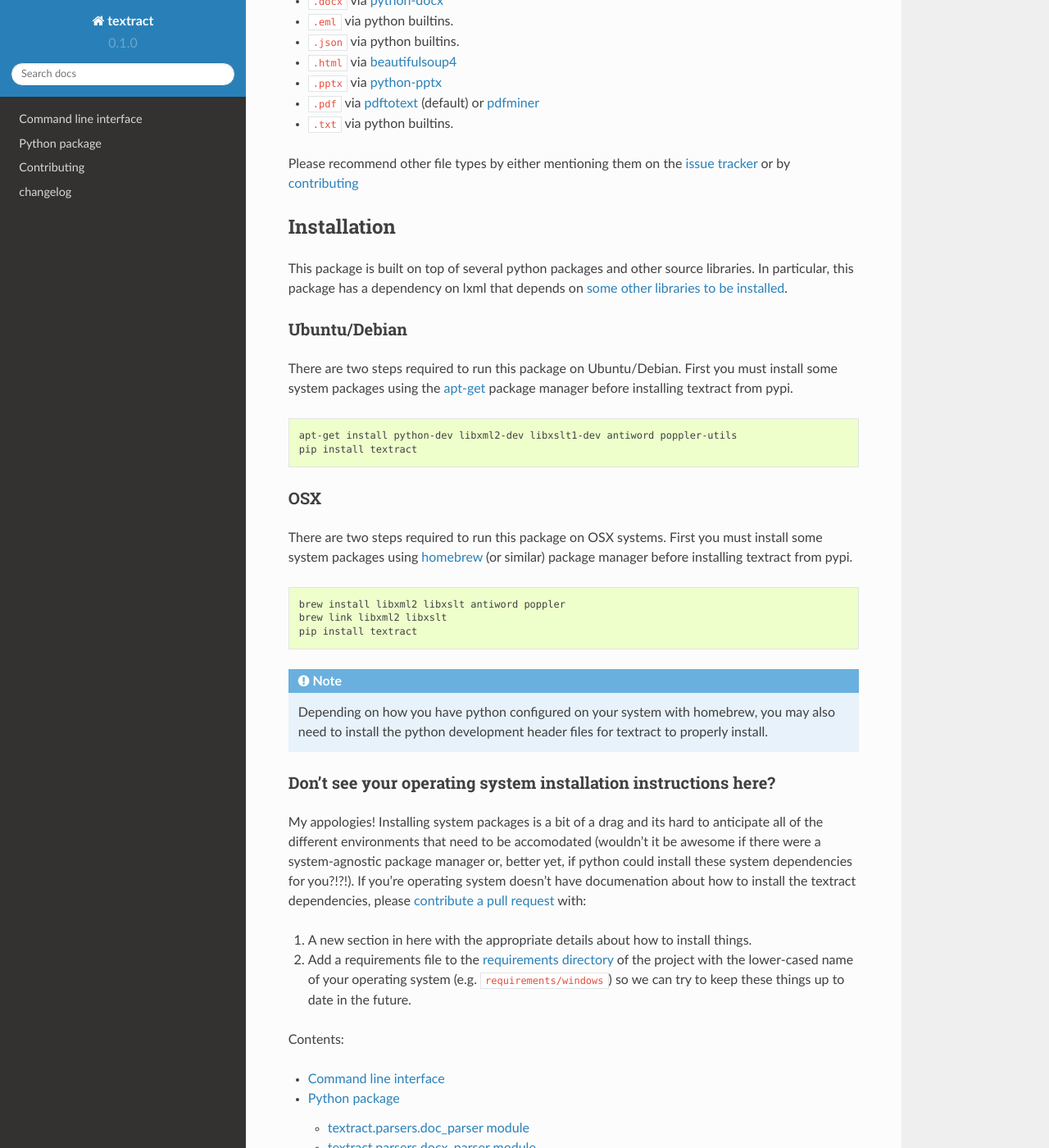
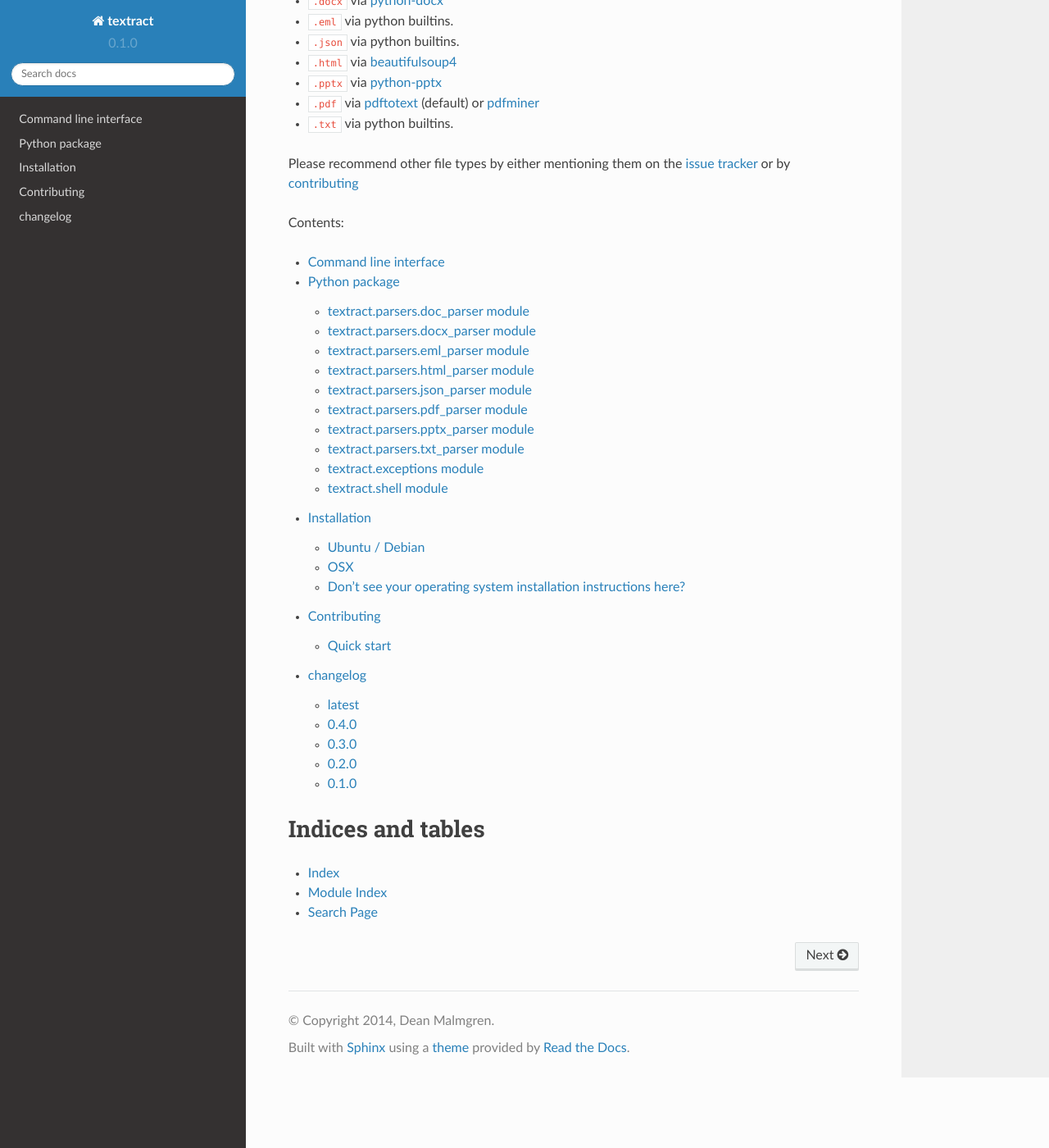
Before and after one commit to deanmalmgren/textract, a Sphinx documentation site: the page built from docs/index.rst, in a window 1280 px wide and 1400 px high, scrolled down 659 px. Shown: the whole window at 82% size. Built offline with Sphinx 7.4.7 and the Read the Docs theme 2.0.0, drawn with Linux system fonts in a browser that asks for light colours.

Commit message:
moved the installation instructions into standalone url to make it easier to find them

```diff
--- a/docs/index.rst
+++ b/docs/index.rst
@@ -55,70 +55,6 @@ Please recommend other file types by either mentioning them on the
 `issue tracker <https://github.com/deanmalmgren/textract/issues>`__ or
 by :ref:`contributing <contributing>`
 
-Installation
-------------
-
-This package is built on top of several python packages and other
-source libraries. In particular, this package has a dependency on lxml
-that depends on `some other libraries to be installed
-<http://lxml.de/installation.html#requirements>`__.
-
-
-Ubuntu/Debian
-~~~~~~~~~~~~~
-
-There are two steps required to run this package on
-Ubuntu/Debian. First you must install some system packages using the
-`apt-get <https://help.ubuntu.com/12.04/serverguide/apt-get.html>`__
-package manager before installing textract from pypi.
-
-.. code-block:: bash
-
-    apt-get install python-dev libxml2-dev libxslt1-dev antiword poppler-utils
-    pip install textract
-
-
-OSX
-~~~
-
-There are two steps required to run this package on OSX systems. First
-you must install some system packages using `homebrew
-<http://brew.sh/>`__ (or similar) package manager before installing
-textract from pypi.
-
-.. code-block:: bash
-
-    brew install libxml2 libxslt antiword poppler
-    brew link libxml2 libxslt
-    pip install textract
-
-.. note::
-
-    Depending on how you have python configured on your system with
-    homebrew, you may also need to install the python
-    development header files for textract to properly install.
-
-
-Don't see your operating system installation instructions here?
-~~~~~~~~~~~~~~~~~~~~~~~~~~~~~~~~~~~~~~~~~~~~~~~~~~~~~~~~~~~~~~~
-
-My appologies! Installing system packages is a bit of a drag and its
-hard to anticipate all of the different environments that need to be
-accomodated (wouldn't it be awesome if there were a system-agnostic
-package manager or, better yet, if python could install these system
-dependencies for you?!?!). If you're operating system doesn't have
-documenation about how to install the textract dependencies, please
-:ref:`contribute a pull request <contributing>` with::
-
-1. A new section in here with the appropriate details about how to
-   install things.
-
-2. Add a requirements file to the `requirements directory
-   <https://github.com/deanmalmgren/textract/tree/master/requirements>`__
-   of the project with the lower-cased name of your operating system
-   (e.g. ``requirements/windows``) so we can try to keep these things
-   up to date in the future.
-
 
 Contents:
 
@@ -127,6 +63,7 @@ Contents:
 
    command_line_interface
    python_package
+   installation
    contributing
    changelog
 
```
Also changed, not shown: docs/installation.rst (added, +90 -0 lines), 1 other file.
